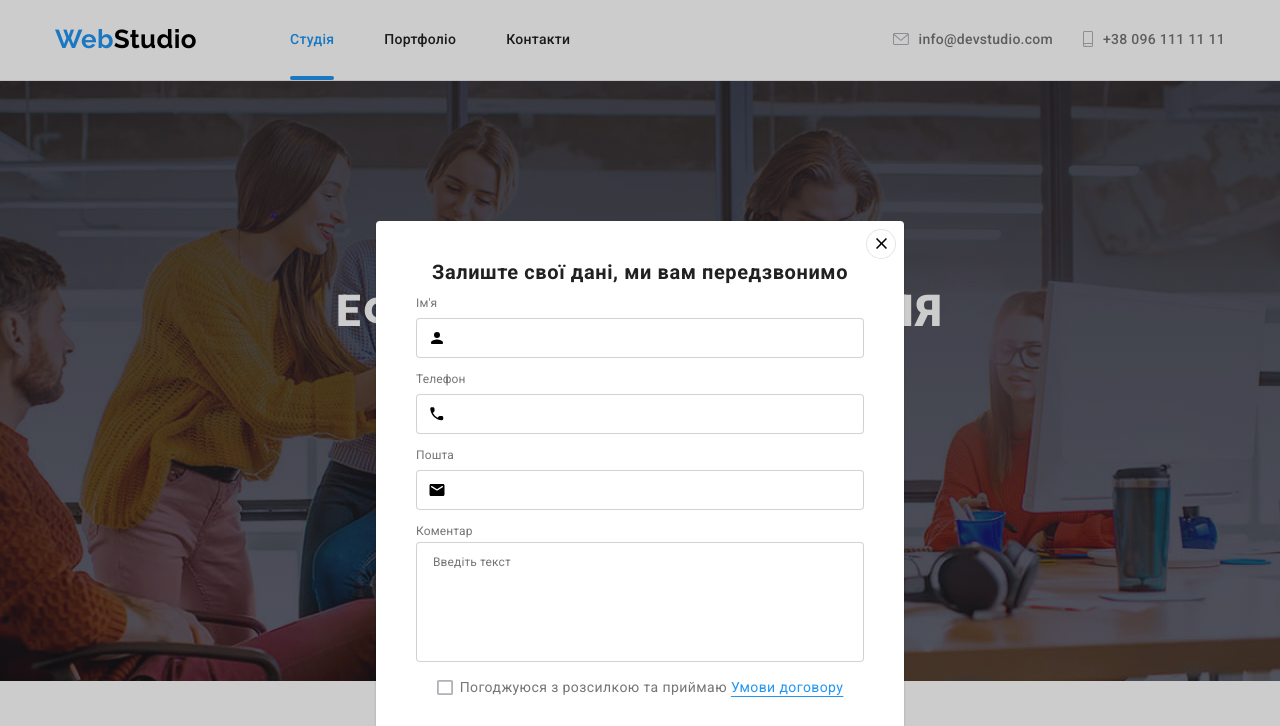
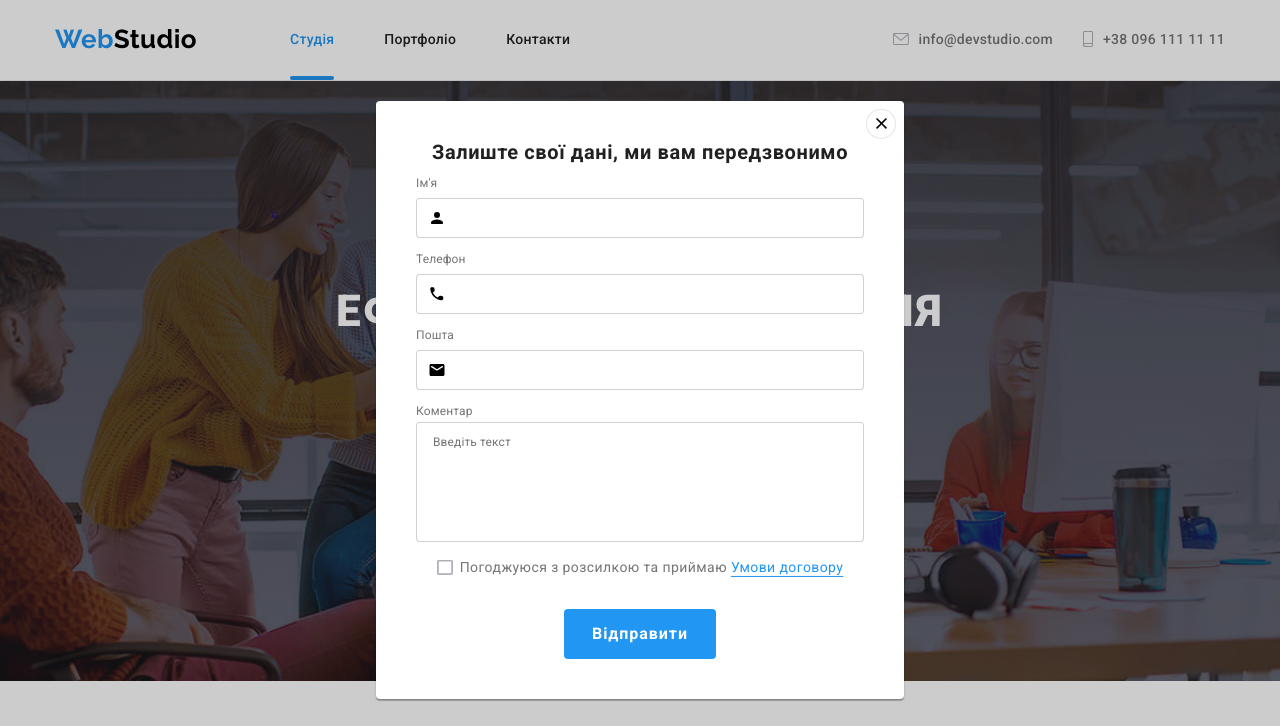
Before and after one commit to Oleghs/goit-markup-hw-06, a plain HTML site: page index.html in a window 1280 px wide. Both pictures are taken after a click on the button "Замовити послугу". Shown: the top 726 px of the page. Drawn offline with nearby package versions, Linux system fonts and the light colour scheme.

Commit message:
Update styles.css

```diff
--- a/css/styles.css
+++ b/css/styles.css
@@ -303,8 +303,9 @@ body {
   position: absolute;
   top: 221px;
   left: 50%;
+  top: 50%;
 
-  transform: translatex(-50%) scale(1);
+  transform: translate(-50%, -50%) scale(1);
 
   background-color: #fff;
 
@@ -994,6 +995,8 @@ body {
 }
 
 .footer-button {
+  margin-left: 12px;
+
   display: inline-flex;
   gap: 10px;
   justify-content: center;
```
